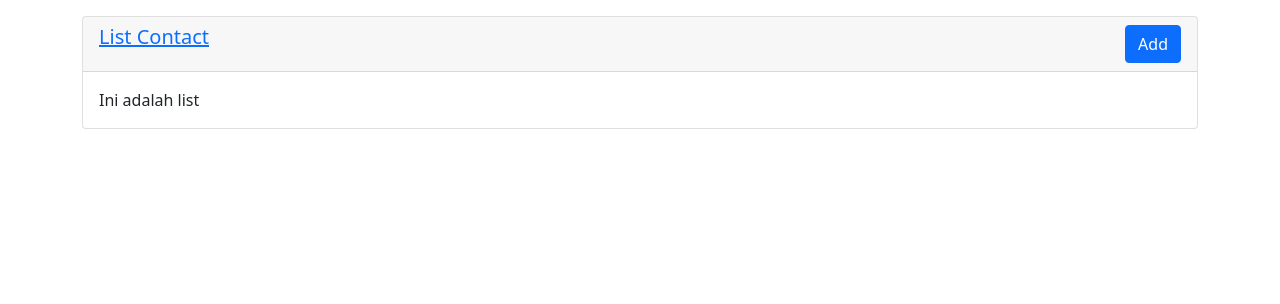
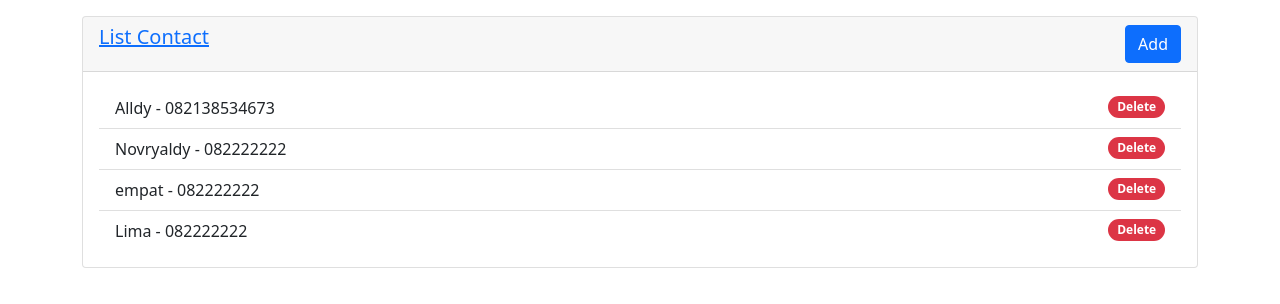
Before and after one commit to alldynovryaldy/contact, a React (Create React App) app: page / in a window 1280 px wide. Shown: the top 304 px of the page. Built offline with nearby package versions, Linux system fonts and the light colour scheme.

Commit message:
props, event handler, child and parent component,  delete list

```diff
--- a/src/view/component/Card.jsx
+++ b/src/view/component/Card.jsx
@@ -1,10 +1,9 @@
-import React from "react";
 import Router from "../../router";
 import { Link } from "react-router-dom";
 
 const Card = () => {
    return (
-      <div className="container">
+      <div className="container col-ms-6">
          <div className="card">
             <h5 className="card-header">
                {/* Link adalah link yang akan tampil di view aplikasi */}
--- /dev/null
+++ b/src/view/component/ContactList.jsx
@@ -0,0 +1,27 @@
+import { useState } from "react";
+
+// props = variable yang menampung data pasting dari parent component yaitu List.jsx
+function ContactList(props) {
+   return (
+      <ul className="list-group list-group-flush">
+         {/* menampilkan data contact */}
+         {props.contacts.map((value) => (
+            //key sebagai kode unik untuk setiap element nya
+            <li
+               className="list-group-item d-flex justify-content-between align-items-start"
+               key={value.id}
+            >
+               {value.name} - {value.number}
+               <button
+                  className="badge btn bg-danger rounded-pill"
+                  onClick={() => props.handleDelete(value.id)}
+               >
+                  Delete
+               </button>
+            </li>
+         ))}
+      </ul>
+   );
+}
+
+export default ContactList;
--- a/src/view/component/NotFound.jsx
+++ b/src/view/component/NotFound.jsx
@@ -1,5 +1,3 @@
-import React from "react";
-
 function NotFound() {
    return <div>Halaman tidak ditemukan</div>;
 }
--- a/src/view/contact/Create.jsx
+++ b/src/view/contact/Create.jsx
@@ -1,5 +1,3 @@
-import React from "react";
-
 function Create() {
    return <div>Create</div>;
 }
--- a/src/view/contact/List.jsx
+++ b/src/view/contact/List.jsx
@@ -1,7 +1,28 @@
-import React from "react";
+import { useState } from "react";
+import ContactList from "../component/ContactList";
 
 const List = () => {
-   return <div>Ini adalah list</div>;
+   const [contacts, setContacts] = useState([
+      { id: 1, name: "Alldy", number: "082138534673" },
+      { id: 2, name: "Novryaldy", number: "082222222" },
+      { id: 3, name: "empat", number: "082222222" },
+      { id: 4, name: "Lima", number: "082222222" },
+   ]);
+
+   // init handleDelet
+   const handleDelete = (idContact) => {
+      // How to it work
+      // 1. filter semua data yang id nya tidak sama dengan id yang di parsing dan di tampung di dalam variable filterContact
+      const filterContact = contacts.filter((value) => value.id !== idContact);
+
+      // 2. update state contact dgn data baru
+      setContacts(filterContact);
+
+      // note : data akan reset jika halaman di refresh, karena data hanya di simpan dalam variable objek, bukan database
+   };
+
+   // parsing state contact & event handler ke Child component yaitu contactlist.jsx
+   return <ContactList contacts={contacts} handleDelete={handleDelete} />;
 };
 
 export default List;
```
